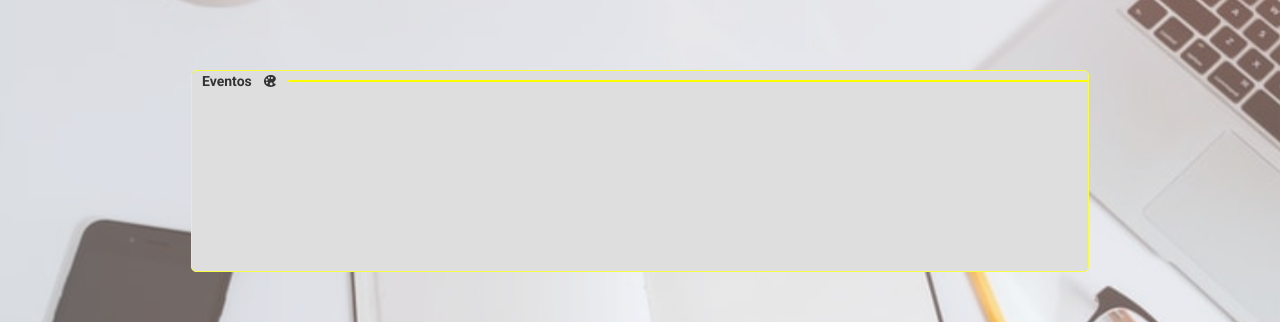
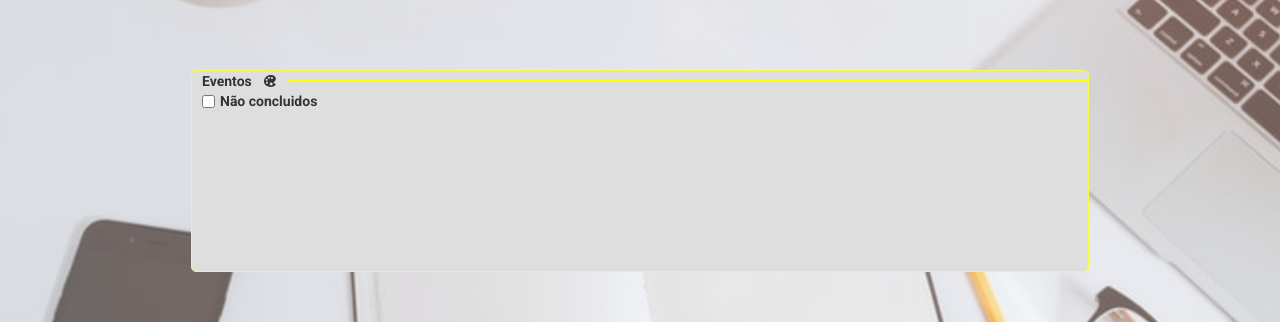
Before and after one commit to mugarate12/saraudapracaWEB, a React (Create React App) app: page /events/list in a window 1280 px wide. Shown: the part 210-532 px from the top of the page. Built offline with nearby package versions, Linux system fonts and the light colour scheme.

Commit message:
small changes com Painel Component and includes on Event List Page using this component

```diff
--- a/src/components/Painel/index.tsx
+++ b/src/components/Painel/index.tsx
@@ -1,4 +1,4 @@
-import React from 'react'
+import React, { ReactChild } from 'react'
 
 import { IconType } from 'react-icons'
 
@@ -7,9 +7,10 @@ import * as Styled from './styles'
 interface PainelProps {
   PainelName: string;
   Icon: IconType;
+  children?: ReactChild;
 }
 
-const Painel: React.FC<PainelProps> = ({ PainelName, Icon }) => {
+const Painel: React.FC<PainelProps> = ({ PainelName, Icon, children }) => {
   return (
     <Styled.Container>
       <Styled.CardHeader>
@@ -17,6 +18,11 @@ const Painel: React.FC<PainelProps> = ({ PainelName, Icon }) => {
         {!!Icon ? <Icon style={{ fontSize: '16px', paddingLeft: '10px' }} /> : null}
         <Styled.CardHeaderLine />
       </Styled.CardHeader>
+
+      <Styled.CardBody>
+        {/* aceita que coloque componentes e tags dentro deste */}
+        {children}
+      </Styled.CardBody>
     </Styled.Container>
   )
 }
--- a/src/components/Painel/styles.tsx
+++ b/src/components/Painel/styles.tsx
@@ -2,7 +2,8 @@ import styled from 'styled-components'
 
 export const Container = styled.div`
   min-width: 70%;
-  height: 200px;
+  min-height: 200px;
+  max-height: 50vh;
 
   background-color: ${props => props.theme.colors.inputContainerColor};
 
@@ -40,3 +41,11 @@ export const CardHeaderLine = styled.div`
 
   background-color: yellow;
 `
+
+export const CardBody = styled.body`
+  width: 100%;
+  height: 90%;
+
+  background-color: ${props => props.theme.colors.inputContainerColor};
+
+`
--- a/src/pages/Events/styles.tsx
+++ b/src/pages/Events/styles.tsx
@@ -15,6 +15,7 @@ export const Container = styled.div`
   -moz-background-size: cover;
   -o-background-size: cover;
 `
+
 export const ContentContainer = styled.div`
   min-height: 80%;
   max-height: 100%;
--- a/src/pages/EventsList/index.tsx
+++ b/src/pages/EventsList/index.tsx
@@ -1,4 +1,4 @@
-import React from 'react'
+import React, { useState } from 'react'
 import { IoIosColorPalette } from 'react-icons/io'
 
 import Header from './../../components/Header/index'
@@ -7,12 +7,21 @@ import Painel from './../../components/Painel/index'
 import * as Styled from './styles'
 
 export default function EventList() {
+  const [checkboxState, setCheckboxState] = useState<boolean>(false)
+
   return (
     <Styled.Container>
       <Header haveMenu={true} />
 
       <Styled.ContentContainer>
-        <Painel PainelName='Eventos' Icon={IoIosColorPalette}/>
+        <Painel PainelName='Eventos' Icon={IoIosColorPalette}>
+          <Styled.CheckboxContainer>
+            <Styled.Checkbox  defaultChecked={checkboxState} onChange={() => setCheckboxState(!checkboxState)} />
+            <Styled.CheckBoxMessage>Não concluidos</Styled.CheckBoxMessage>
+
+
+          </Styled.CheckboxContainer>
+        </Painel>
       </Styled.ContentContainer>
     </Styled.Container>
   )
--- a/src/pages/EventsList/styles.tsx
+++ b/src/pages/EventsList/styles.tsx
@@ -15,6 +15,7 @@ export const Container = styled.div`
   -moz-background-size: cover;
   -o-background-size: cover;
 `
+
 export const ContentContainer = styled.div`
   min-height: 80%;
   max-height: 100%;
@@ -24,3 +25,27 @@ export const ContentContainer = styled.div`
   align-items: center;
   justify-content: center;
 `
+
+export const CheckboxContainer = styled.div`
+  height: 20px;
+
+  width: 100%;
+  background-color: transparent;
+
+  display: flex;
+  flex-direction: row;
+  align-items: center;
+`
+
+export const Checkbox = styled.input.attrs({ type: 'checkbox' })`
+  cursor: pointer;
+
+  margin-left: 10px;
+`
+
+export const CheckBoxMessage = styled.h3`
+  font-size: 14px;
+  margin-left: 5px;
+
+  color: ${props => props.theme.colors.fontColor};
+`
```
